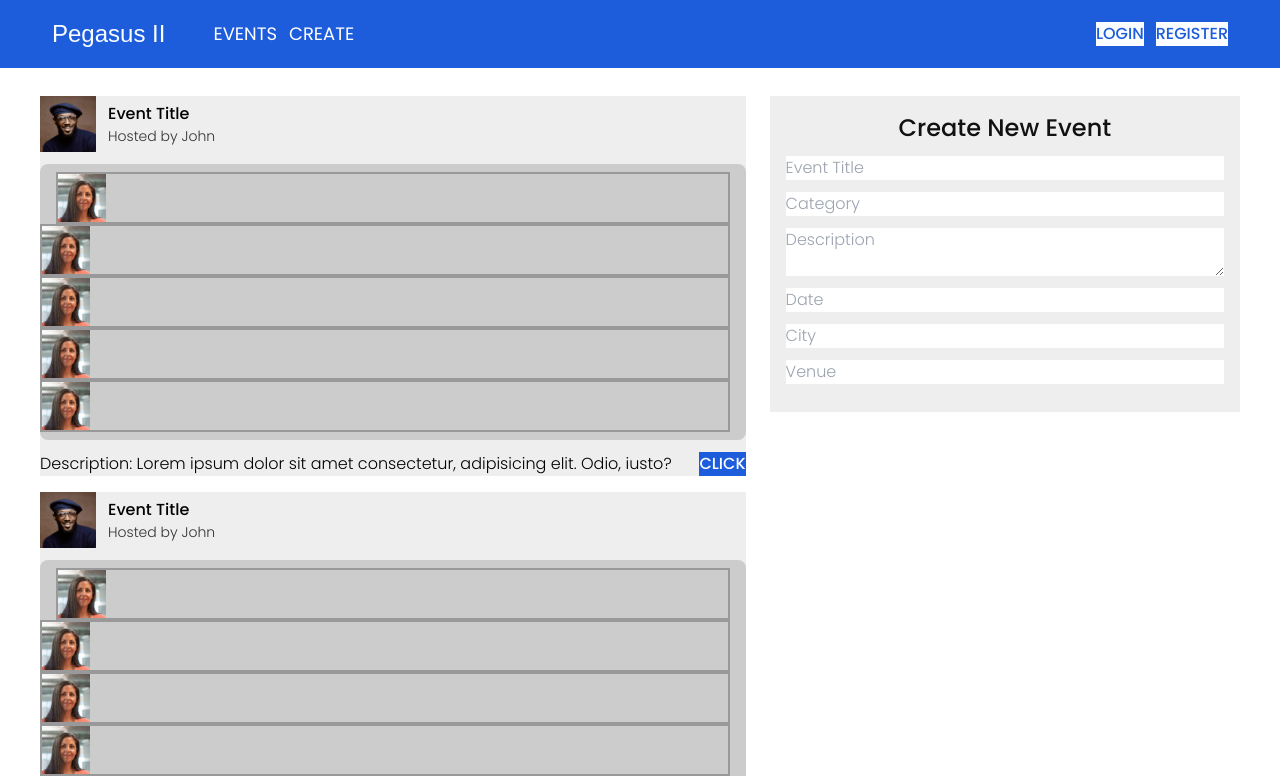
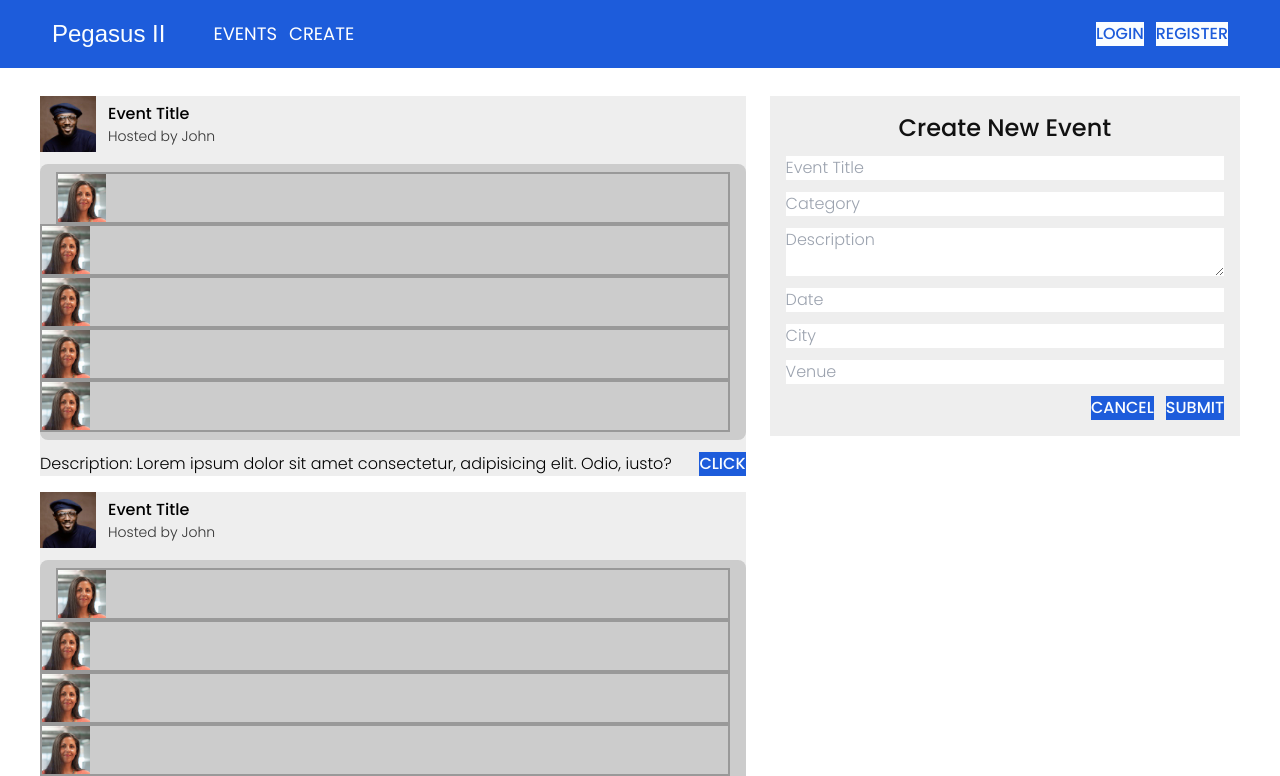
Before and after one commit to Nimira43/Pegasus-II, a React (Vite) app: page / in a window 1280 px wide. Shown: the top 776 px of the page. Built offline with nearby package versions, Linux system fonts and the light colour scheme; a web font is replaced by a local one.

Commit message:
EventForm - 3

```diff
--- a/src/features/events/form/EventForm.tsx
+++ b/src/features/events/form/EventForm.tsx
@@ -33,7 +33,16 @@ export default function EventForm() {
           placeholder='Venue'
         />
         <div className='flex justify-end w-full gap-3'>
-
+          <button
+            className='btn bg-main text-light hover:bg-main-dark btn-hover'
+          >
+            Cancel
+          </button>
+          <button
+            className='btn bg-main text-light hover:bg-main-dark btn-hover'
+          >
+            Submit
+          </button>
         </div>
       </form>
     </div>
```
